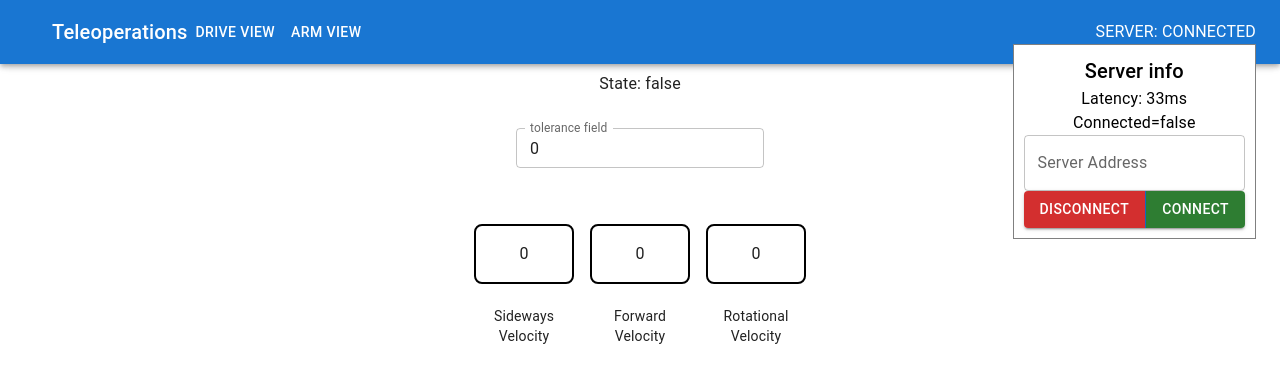
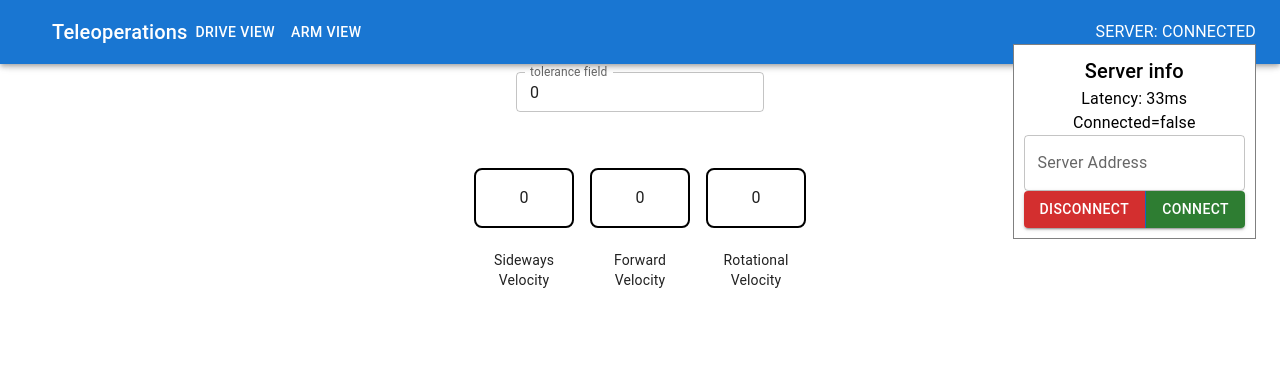
Before and after one commit to SJSURoboticsTeam/urc-teleoperation-2026, a React (Vite) app: page / in a window 1280 px wide. Shown: the top 382 px of the page. Built offline with nearby package versions, Linux system fonts and the light colour scheme; no server answers; some icons are missing.

Commit message:
Cleanup existing code

```diff
--- a/src/App.jsx
+++ b/src/App.jsx
@@ -12,7 +12,6 @@ import ArmView from './panes/ArmView'
 
 // Socket io
 import { socket } from './socket'
-import { ConnectionState } from './components/ConnectionState'
 import { Events } from './components/Events'  // used for logging actions/events from server/other clients
 
 function App() {
@@ -55,7 +54,6 @@ function App() {
 
       <CssBaseline /> {/* Normalizes styles */}
       <div>easter egg :))</div>
-      <ConnectionState isConnected={ isConnected } />
       {/* Drawer and Switch views */}
       <TopAppBar setCurrentView={setCurrentView}></TopAppBar>
       <Box
--- a/src/components/ConnectionState.jsx
+++ /dev/null
@@ -1,10 +0,0 @@
-import React, { useState } from "react";
-import Button from '@mui/material/Button'
-import ButtonGroup from '@mui/material/ButtonGroup'
-import TextField from '@mui/material/TextField';
-import { Typography } from "@mui/material";
-export function ConnectionState({ isConnected }) {
-    return (
-        <p>State: { '' + isConnected }</p>
-    )
-}
```
